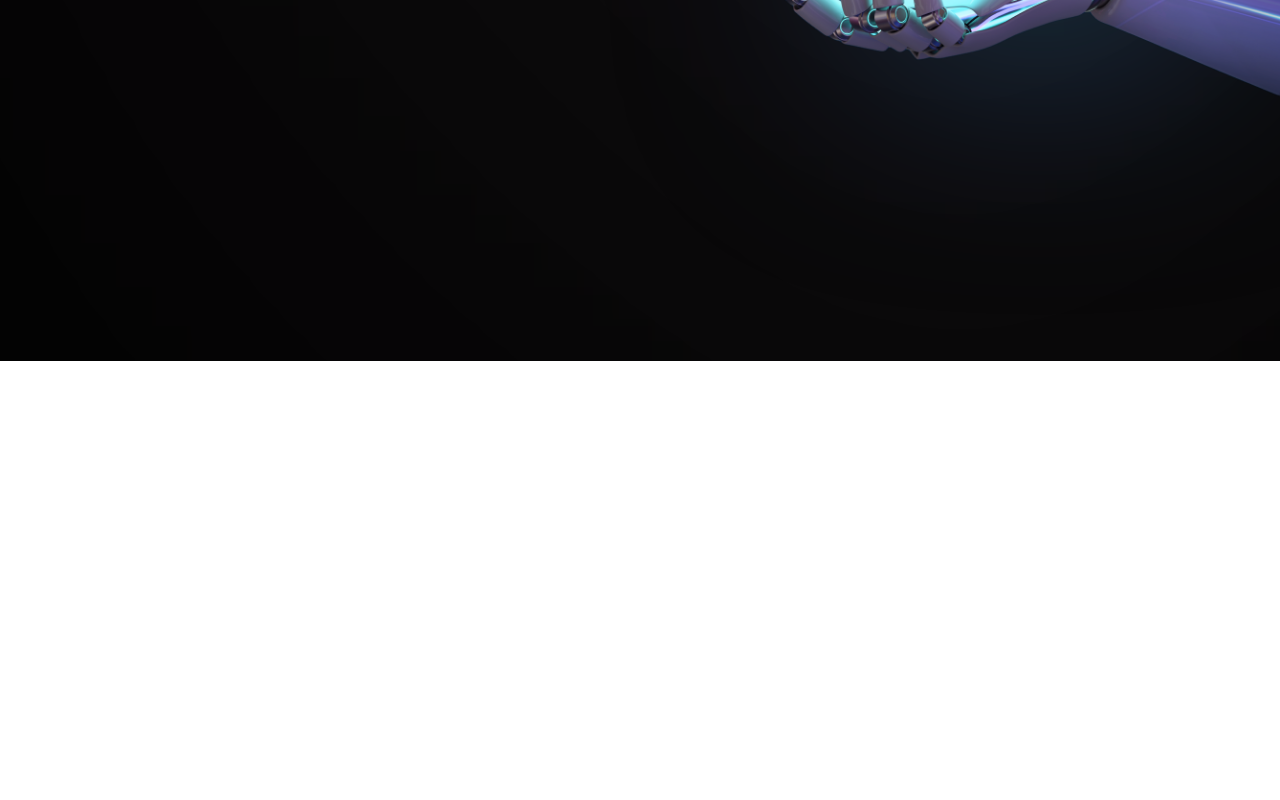
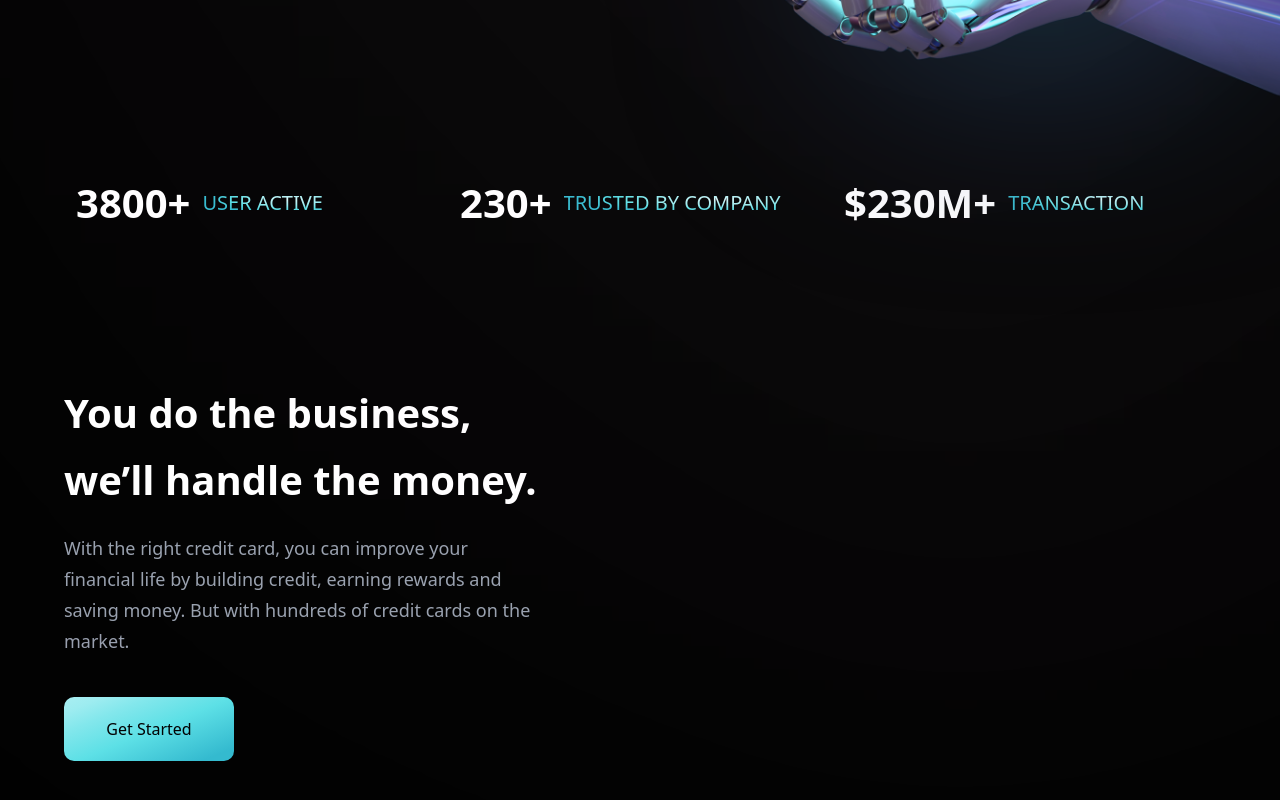
Before and after one commit to BlagojPetrov/bank_modern_app, a React (Vite) app: page / in a window 1280 px wide. Shown: the part 684-1484 px from the top of the page. Before the commit the page ends 1045 px from the top, so only its background shows below. Built offline with nearby package versions, Linux system fonts and the light colour scheme.

Commit message:
Refactor Business, Button, and Stats components for clarity and consistency

```diff
--- a/src/components/Business.jsx
+++ b/src/components/Business.jsx
@@ -1,8 +1,16 @@
-import React from 'react'
+import { features } from '../constants'
+import styles, { layout } from '../style'
+import Button from './Button'
 
 const Business = () => {
   return (
-    <div>Business</div>
+    <section id='features' className={layout.section}>
+      <div className={layout.sectionInfo}>
+        <h2 className={styles.heading2}>You do the business, <br className='sm:block hidden' /> we’ll handle the money.</h2>
+        <p className={`${styles.paragraph} max-w-[470px] mt-5`}>With the right credit card, you can improve your financial life by building credit, earning rewards and saving money. But with hundreds of credit cards on the market.</p>
+        <Button styles='mt-10' />
+      </div>
+    </section>
   )
 }
 
--- a/src/components/Button.jsx
+++ b/src/components/Button.jsx
@@ -1,8 +1,8 @@
 import React from 'react'
 
-const Button = () => {
+const Button = ({ styles }) => {
   return (
-    <div>Button</div>
+    <button type='button' className={`py-4 bg-blue-gradient font-poppins font-medium w-[170px] h-[64px] ${styles} rounded-[10px]`}>Get Started</button>
   )
 }
 
--- a/src/components/Stats.jsx
+++ b/src/components/Stats.jsx
@@ -1,9 +1,16 @@
 import React from 'react'
+import { stats } from '../constants'
+import styles from '../style'
 
-const Stats = () => {
-  return (
-    <div>Stats</div>
-  )
-}
+const Stats = () => (
+    <section className={`${styles.flexCenter} flex-row flex-wrap sm:mb-20 mb-6`}>
+      {stats.map((stat) => (
+        <div key={stat.id} className={`flex-1 flex justify-start items-center flex-row m-3`}>
+          <h4 className='font-poppins font-semibold sm:text-[40px] text-[30px] xs:leading-[53px] leading-[43px] text-white'>{stat.value}</h4>
+          <p className='font-poppins font-normal sm:text-[20px] text-[15px] xs:leading-[26px] leading-[21px] text-gradient uppercase ml-3'>{stat.title}</p>
+        </div>
+      ))}
+    </section>
+)
 
 export default Stats
```
